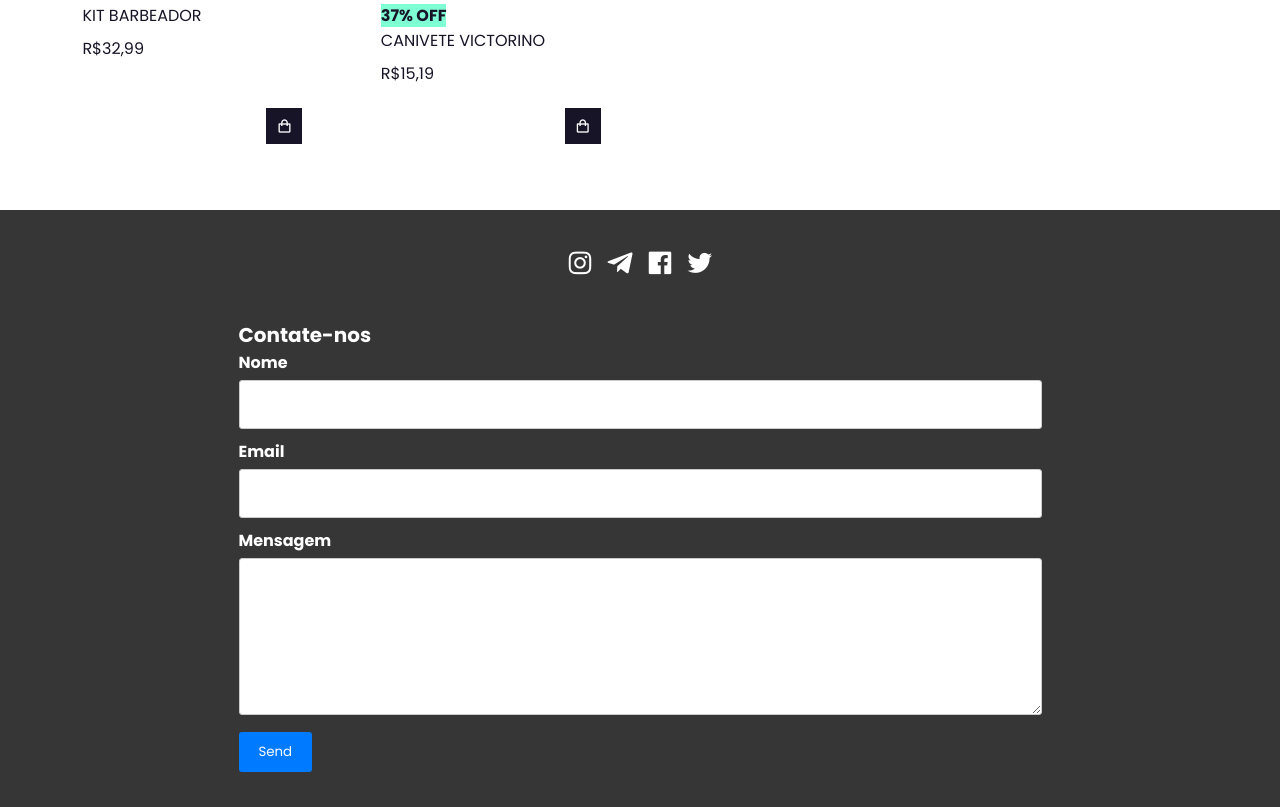
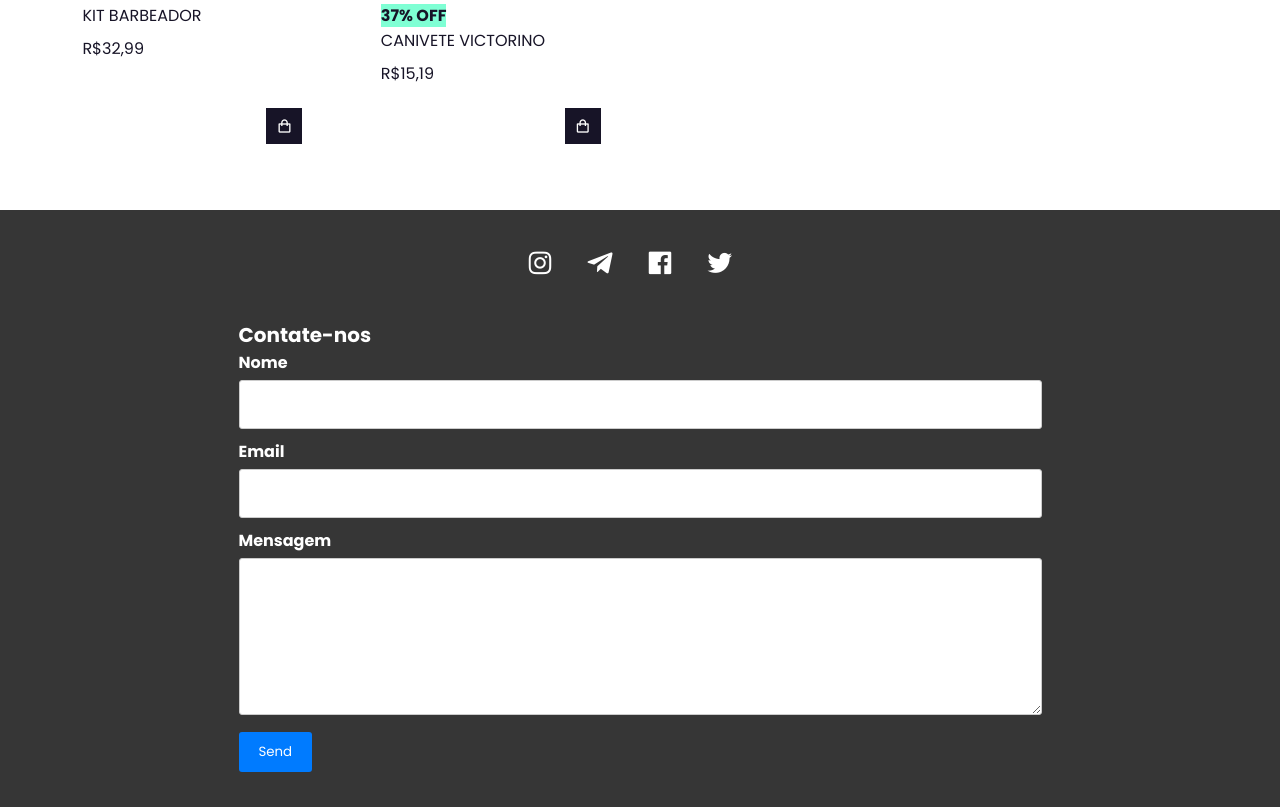
Before and after one commit to Gustavomonteiro95/E-commerce-Andrads-barber-Pagina-de-vendas, a plain HTML site: page index.html in a window 1280 px wide. Shown: the part 4381-5188 px from the top of the page. Drawn offline with nearby package versions, Linux system fonts and the light colour scheme.

Commit message:
hover icons config

```diff
--- a/css/style.css
+++ b/css/style.css
@@ -456,6 +456,11 @@ footer > .container_footer{
   cursor: pointer;
 }
 
+.icons_index > i {
+  width: 50px;
+  align-items: center;
+}
+
 .icons_index > i:hover{
   font-size: 40px;
 }
```
